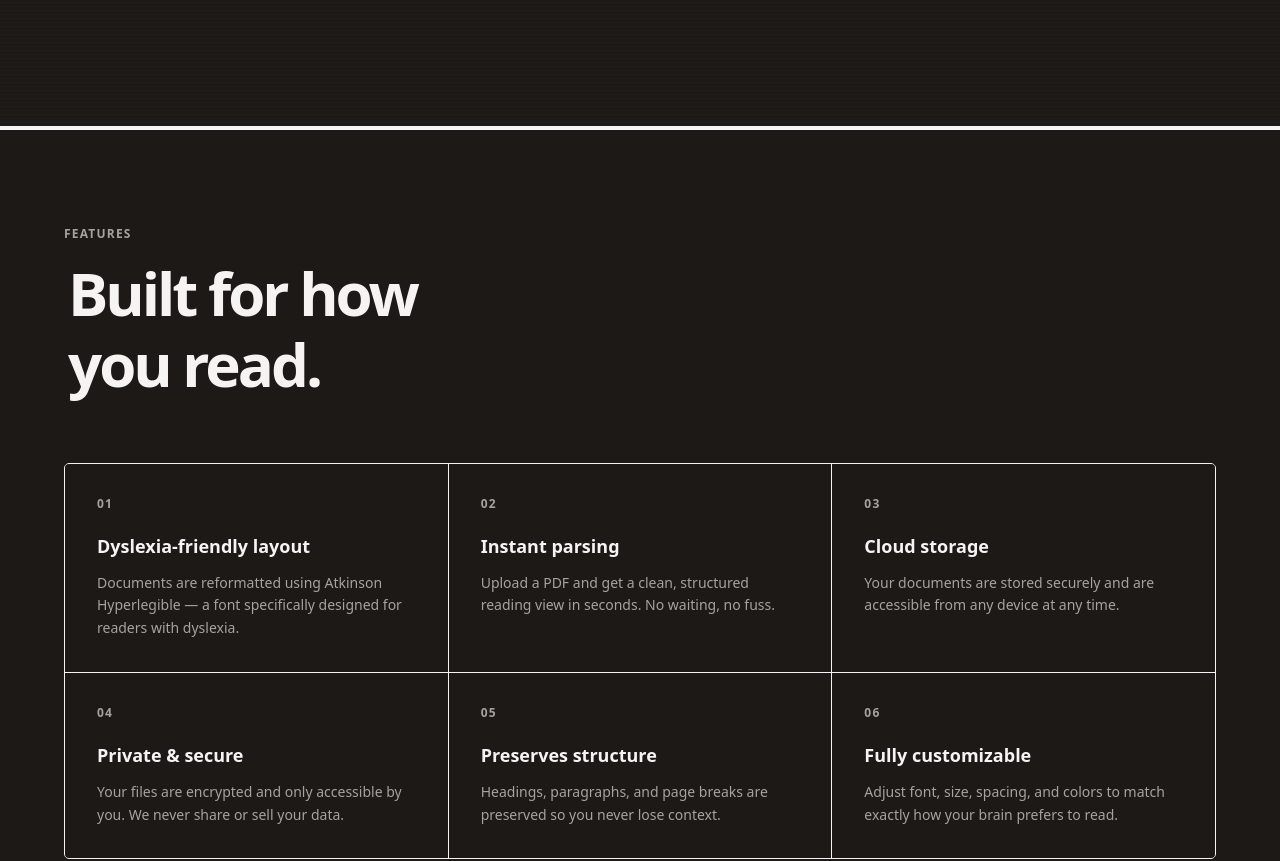
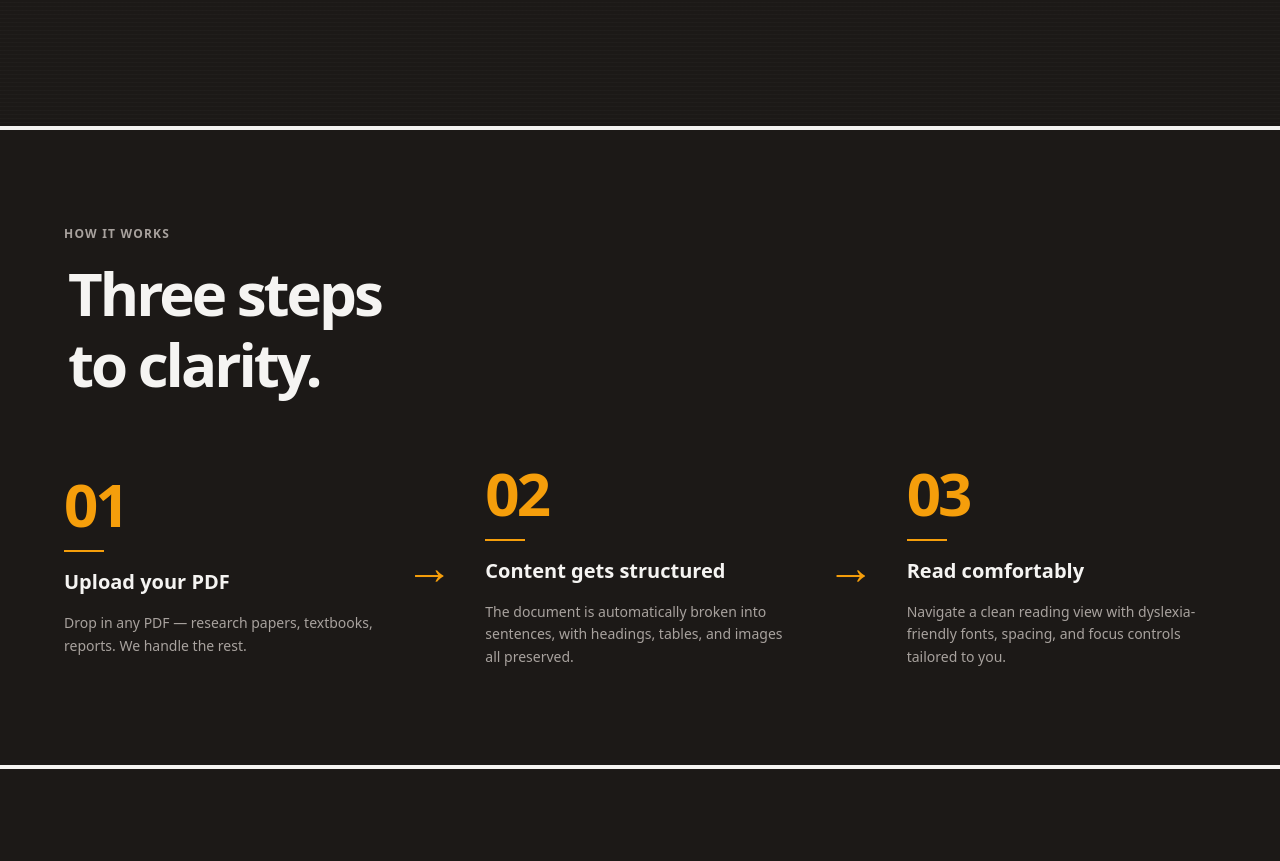
Before and after one commit to jjpp43/DyslexiaPdf, a Next.js app in the folder frontend/: page / in a window 1280 px wide. Shown: the part 747-1608 px from the top of the page. Built offline with nearby package versions, Linux system fonts and the light colour scheme; no server answers.

Commit message:
Add Dockerfile for Railway, CPU-only torch, landing page updates

```diff
--- a/frontend/src/app/page.tsx
+++ b/frontend/src/app/page.tsx
@@ -98,6 +98,52 @@ export default async function LandingPage() {
       {/* Section rule */}
       <div className="h-1 bg-[var(--foreground)]" />
 
+      {/* How it works */}
+      <section className="py-24 px-6">
+        <div className="max-w-6xl mx-auto">
+          <div className="mb-16">
+            <p className="text-xs tracking-widest uppercase font-bold text-[var(--muted-foreground)] mb-4">
+              How it works
+            </p>
+            <h2 className="text-5xl md:text-6xl font-bold tracking-tighter leading-[1.17]">
+              <span className="hover:bg-[var(--muted)] transition-colors duration-200 [box-decoration-break:clone] [-webkit-box-decoration-break:clone] px-1">
+                Three steps<br />to clarity.
+              </span>
+            </h2>
+          </div>
+
+          <div className="flex flex-row items-center gap-6">
+            <div className="flex-1 flex flex-col gap-4">
+              <span className="text-6xl font-bold tracking-tighter text-[var(--accent)] leading-none">01</span>
+              <div className="w-10 h-0.5 bg-[var(--accent)]" />
+              <h3 className="text-xl font-bold">{steps[0].title}</h3>
+              <p className="text-sm leading-relaxed text-[var(--muted-foreground)]">{steps[0].description}</p>
+            </div>
+            <div className="flex items-center self-center flex-shrink-0 px-2">
+              <span className="text-5xl font-bold text-[var(--accent)]">→</span>
+            </div>
+            <div className="flex-1 flex flex-col gap-4">
+              <span className="text-6xl font-bold tracking-tighter text-[var(--accent)] leading-none">02</span>
+              <div className="w-10 h-0.5 bg-[var(--accent)]" />
+              <h3 className="text-xl font-bold">{steps[1].title}</h3>
+              <p className="text-sm leading-relaxed text-[var(--muted-foreground)]">{steps[1].description}</p>
+            </div>
+            <div className="flex items-center self-center flex-shrink-0 px-2">
+              <span className="text-5xl font-bold text-[var(--accent)]">→</span>
+            </div>
+            <div className="flex-1 flex flex-col gap-4">
+              <span className="text-6xl font-bold tracking-tighter text-[var(--accent)] leading-none">03</span>
+              <div className="w-10 h-0.5 bg-[var(--accent)]" />
+              <h3 className="text-xl font-bold">{steps[2].title}</h3>
+              <p className="text-sm leading-relaxed text-[var(--muted-foreground)]">{steps[2].description}</p>
+            </div>
+          </div>
+        </div>
+      </section>
+
+      {/* Section rule */}
+      <div className="h-1 bg-[var(--foreground)]" />
+
       {/* Features */}
       <section className="py-24 px-6">
         <div className="max-w-6xl mx-auto">
@@ -120,7 +166,7 @@ export default async function LandingPage() {
                   key={f.title}
                   className="group p-8 bg-[var(--background)] hover:bg-[var(--foreground)] transition-colors duration-100 cursor-default"
                 >
-                  <p className="text-xs tracking-widest uppercase font-bold text-[var(--muted-foreground)] group-hover:text-[var(--background)]/50 mb-5 transition-colors duration-100">
+                  <p className="text-xs tracking-widest uppercase font-bold text-[var(--accent)] group-hover:text-[var(--background)]/50 mb-5 transition-colors duration-100">
                     {f.tag}
                   </p>
                   <h3 className="text-lg font-bold mb-3 group-hover:text-[var(--background)] transition-colors duration-100">
@@ -244,6 +290,24 @@ export default async function LandingPage() {
   );
 }
 
+const steps = [
+  {
+    number: "01",
+    title: "Upload your PDF",
+    description: "Drop in any PDF — research papers, textbooks, reports. We handle the rest.",
+  },
+  {
+    number: "02",
+    title: "Content gets structured",
+    description: "The document is automatically broken into sentences, with headings, tables, and images all preserved.",
+  },
+  {
+    number: "03",
+    title: "Read comfortably",
+    description: "Navigate a clean reading view with dyslexia-friendly fonts, spacing, and focus controls tailored to you.",
+  },
+];
+
 const features = [
   {
     tag: "01",
```
Also changed, not shown: 2 other files (tests, documents, lock files or other folders).
